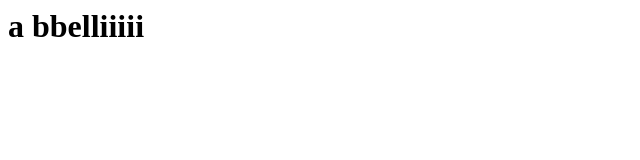
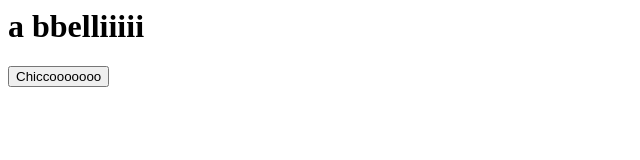
Before and after one commit to MarmottaTuonante/provegit2, a plain HTML site: page index.html in a window 1280 px wide. Shown: the whole page, without its empty margins (0-640 px from the left). Drawn offline with Linux system fonts and the light colour scheme.

Commit message:
abbelli v.2

```diff
--- a/index.html
+++ b/index.html
@@ -5,5 +5,11 @@
 
     <body>
         <h1>a bbelliiiii</h1>
+
+        <main>
+            <header>
+                <label for="button"><button>Chiccooooooo</button></label>
+            </header>
+        </main>
     </body>
 </html>
```
